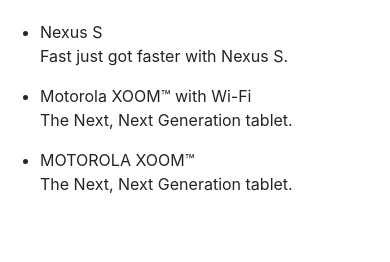
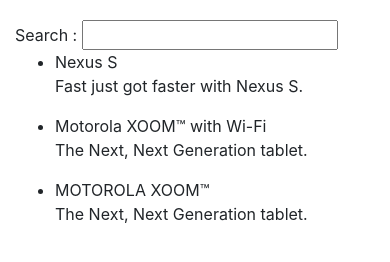
Before and after one commit to nani2vamshi/phoneCatApp, a plain HTML site: page app/index.html in a window 390 px wide. Drawn offline with nearby package versions, Linux system fonts and the light colour scheme.

Commit message:
added a filter function to enable search on the phone list

```diff
--- a/app/phone-list/phone-list.template.html
+++ b/app/phone-list/phone-list.template.html
@@ -1,6 +1,18 @@
-<ul>
-  <li ng-repeat="phone in $ctrl.phones">
-    <span>{{phone.name}}</span>
-    <p>{{phone.snippet}}</p>
-  </li>
-</ul>
+
+<div class="container-fluid">
+	<div class="row">
+		<div class="col-md-2">
+			Search : <input ng-model="$ctrl.query">
+		</div>
+		<div class="col-md-10">
+
+			<ul>
+				<li ng-repeat="phone in $ctrl.phones | filter: $ctrl.query">
+					<span>{{phone.name}}</span>
+					<p>{{phone.snippet}}</p>
+				</li>
+			</ul>
+		</div>
+	</div>
+</div>
+<!-- we are adding filters to the program. We are going to add a search box here -->
```
